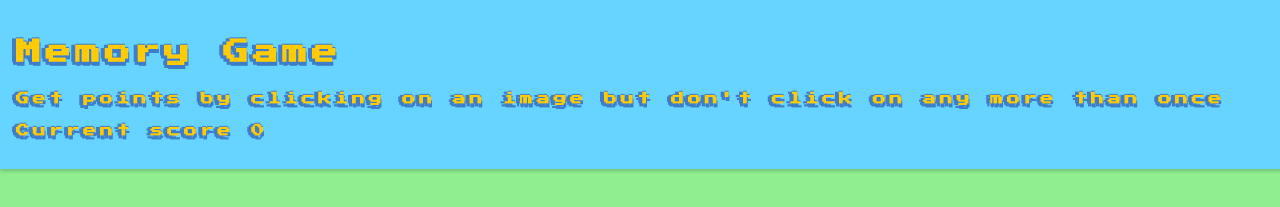
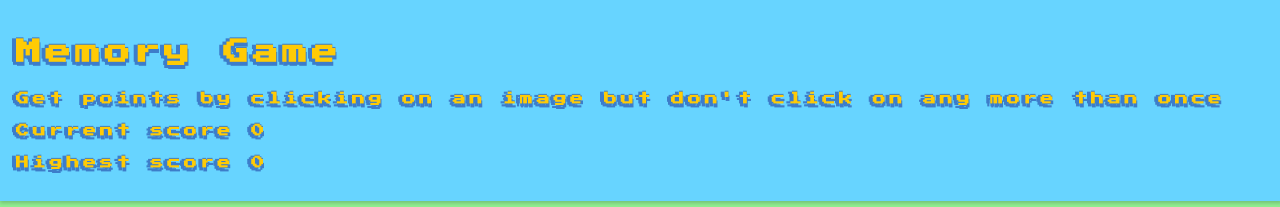
Before and after one commit to Serp-ent/memory_card, a React (Vite) app: page / in a window 1280 px wide. Shown: the top 207 px of the page. Built offline with nearby package versions, Linux system fonts and the light colour scheme.

Commit message:
Keep track of highest score

```diff
--- a/src/App.jsx
+++ b/src/App.jsx
@@ -4,6 +4,7 @@ import { useState } from "react";
 function App() {
   // TODO: fetch 20 pokemon informations to state
   const [currentScore, setCurrentScore] = useState(0);
+  const [highestScore, setHighestScore] = useState(currentScore);
   const [alreadyMarked, setAlreadyMarked] = useState(new Set());
 
   const [pokemonList, setPokemonList] = useState([
@@ -45,7 +46,12 @@ function App() {
     newSet.add(item.id);
 
     setAlreadyMarked(newSet);
-    setCurrentScore(score => score + 1);
+
+    const newScore = currentScore + 1;
+    setCurrentScore(newScore);
+    if (newScore > highestScore) {
+      setHighestScore(newScore);
+    }
   }
 
   return (
@@ -54,6 +60,7 @@ function App() {
         cardsList={pokemonList}
         markCard={markPokemon}
         score={currentScore}
+        highestScore={highestScore}
       />
     </>
   );
--- a/src/components/CardsGame.jsx
+++ b/src/components/CardsGame.jsx
@@ -2,13 +2,19 @@
 import { Card } from "./Card";
 import '../styles/CardsGame.css'
 
-export function CardsGame({ cardsList, markCard, score }) {
+export function CardsGame({
+    cardsList,
+    markCard,
+    score,
+    highestScore
+}) {
     return (
         <div className="cards-game">
             <header>
                 <h1>Memory Game</h1>
                 <p>Get points by clicking on an image but don&apos;t click on any more than once</p>
                 <p>Current score {score}</p>
+                <p>Highest score {highestScore}</p>
             </header>
             <div className="cards-container">
                 <ul className="cards-list">
```
